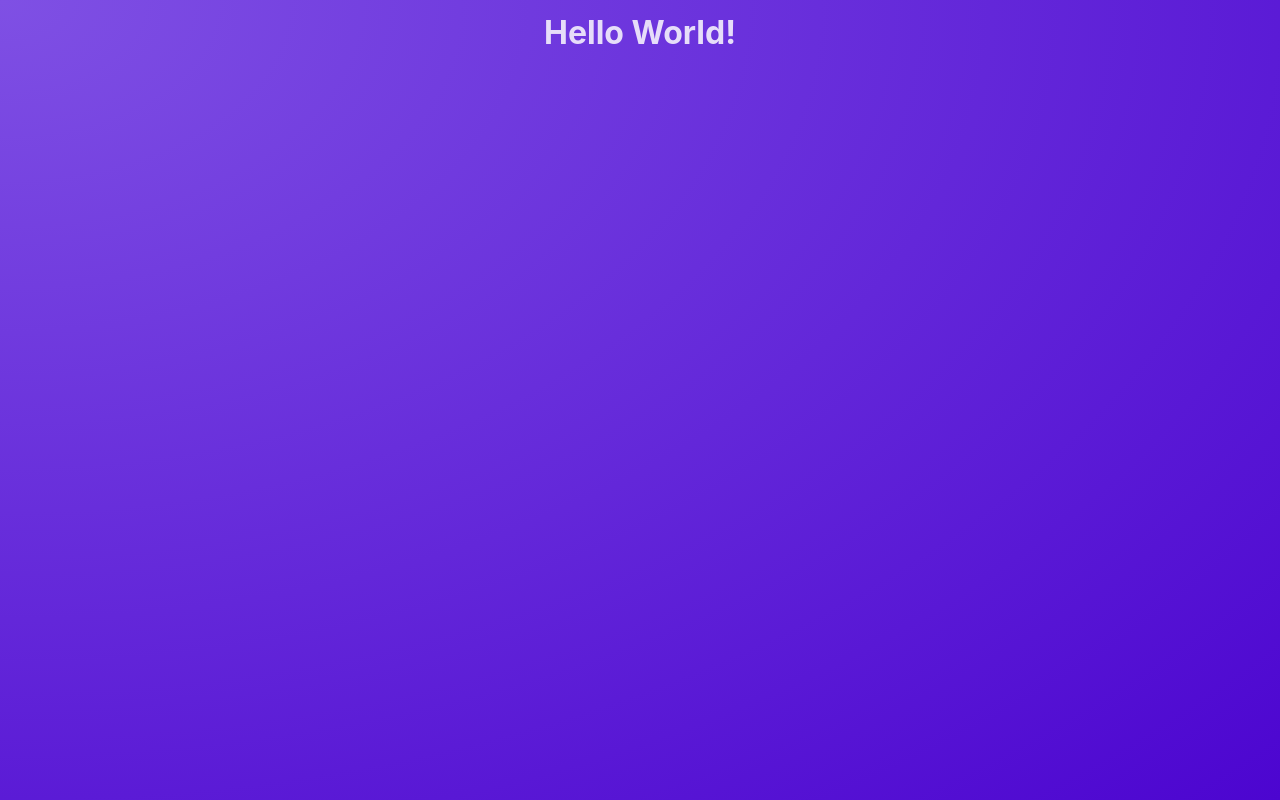
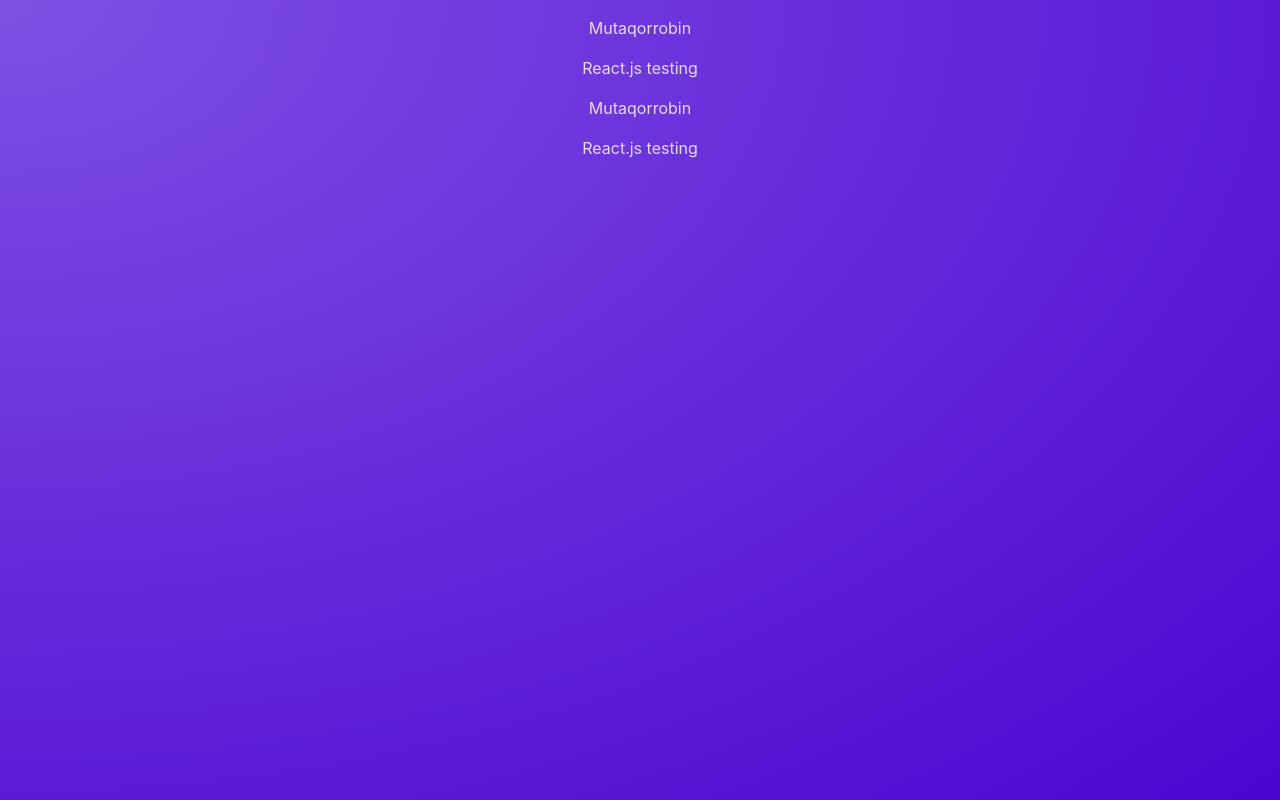
Before and after one commit to ainmutaqorrobin/reactRevision, a React (Vite) app: page / in a window 1280 px wide. Built offline with nearby package versions, Linux system fonts and the light colour scheme.

Commit message:
first Post component

```diff
--- a/src/App.jsx
+++ b/src/App.jsx
@@ -1,5 +1,13 @@
+import Post from "./components/Post";
+
 function App() {
-  return <h1>Hello World!</h1>;
+  return (
+    <div>
+      {" "}
+      <Post />
+      <Post />
+    </div>
+  );
 }
 
 export default App;
--- /dev/null
+++ b/src/components/Post.jsx
@@ -0,0 +1,8 @@
+export default function Post() {
+  return (
+    <div>
+      <p>Mutaqorrobin</p>
+      <p>React.js testing</p>
+    </div>
+  );
+}
```
